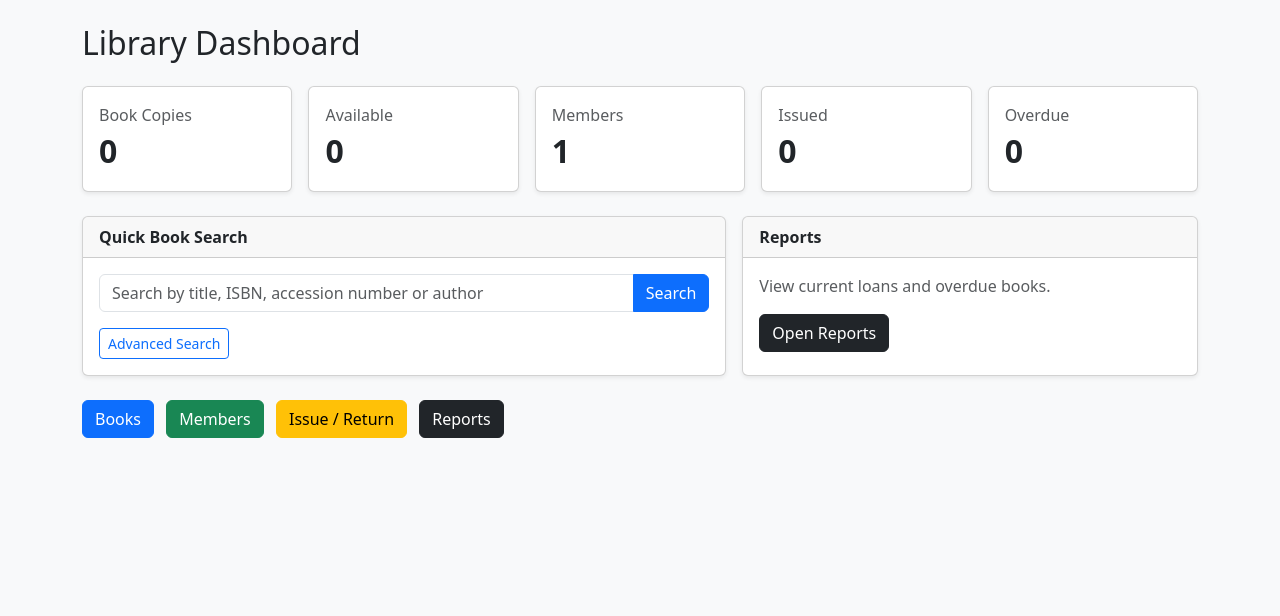
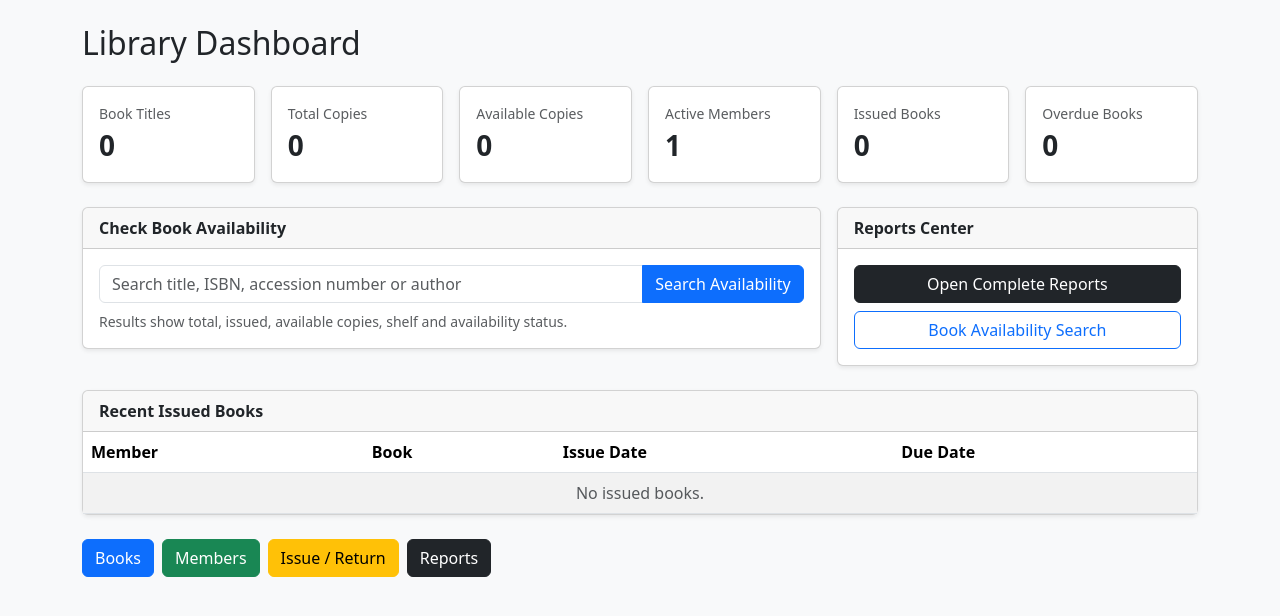
Before and after one commit to stephenphilip1972-pixel/library-management-system, a PHP site: page /dashboard.php in a window 1280 px wide. Shown: the part 56-672 px from the top of the page. Run offline with PHP 8.4, Linux system fonts and the light colour scheme; the visitor is signed in with stand-in values (Sample User, id 1); data that the repository does not hold is empty.

Commit message:
Expand dashboard reports and book availability search

```diff
--- a/dashboard.php
+++ b/dashboard.php
@@ -1,57 +1,11 @@
 <?php
-$pageTitle='Dashboard';
-require __DIR__.'/config/database.php';
-require __DIR__.'/includes/header.php';
-
-$stats=[
- 'Book Copies'=>(int)$pdo->query("SELECT COALESCE(SUM(total_copies),0) FROM books")->fetchColumn(),
- 'Available'=>(int)$pdo->query("SELECT COALESCE(SUM(available_copies),0) FROM books")->fetchColumn(),
- 'Members'=>(int)$pdo->query("SELECT COUNT(*) FROM members WHERE status='active'")->fetchColumn(),
- 'Issued'=>(int)$pdo->query("SELECT COUNT(*) FROM loans WHERE status='issued'")->fetchColumn(),
- 'Overdue'=>(int)$pdo->query("SELECT COUNT(*) FROM loans WHERE status='issued' AND due_date<CURDATE()")->fetchColumn()
-];
-?>
+$pageTitle='Dashboard'; require __DIR__.'/config/database.php'; require __DIR__.'/includes/header.php';
+$stats=['Book Titles'=>(int)$pdo->query("SELECT COUNT(*) FROM books WHERE status='active'")->fetchColumn(),'Total Copies'=>(int)$pdo->query("SELECT COALESCE(SUM(total_copies),0) FROM books WHERE status='active'")->fetchColumn(),'Available Copies'=>(int)$pdo->query("SELECT COALESCE(SUM(available_copies),0) FROM books WHERE status='active'")->fetchColumn(),'Active Members'=>(int)$pdo->query("SELECT COUNT(*) FROM members WHERE status='active'")->fetchColumn(),'Issued Books'=>(int)$pdo->query("SELECT COUNT(*) FROM loans WHERE status='issued'")->fetchColumn(),'Overdue Books'=>(int)$pdo->query("SELECT COUNT(*) FROM loans WHERE status='issued' AND due_date<CURDATE()")->fetchColumn()];
+$recent=$pdo->query("SELECT l.issue_date,l.due_date,b.title,m.member_code,m.name FROM loans l JOIN books b ON b.id=l.book_id JOIN members m ON m.id=l.member_id WHERE l.status='issued' ORDER BY l.issue_date DESC LIMIT 10")->fetchAll(); ?>
 <h2 class="mb-4">Library Dashboard</h2>
-
-<div class="row g-3">
-<?php foreach($stats as $k=>$v): ?>
-<div class="col-md-3 col-lg">
-  <div class="card shadow-sm h-100"><div class="card-body">
-    <div class="text-muted"><?=h($k)?></div><div class="fs-2 fw-bold"><?=$v?></div>
-  </div></div>
-</div>
-<?php endforeach; ?>
-</div>
-
-<div class="row g-3 mt-2">
-  <div class="col-lg-7">
-    <div class="card shadow-sm">
-      <div class="card-header fw-bold">Quick Book Search</div>
-      <div class="card-body">
-        <form action="search.php" method="get" class="input-group">
-          <input class="form-control" name="q" placeholder="Search by title, ISBN, accession number or author" aria-label="Search books">
-          <button class="btn btn-primary" type="submit">Search</button>
-        </form>
-        <div class="mt-3"><a href="search.php" class="btn btn-outline-primary btn-sm">Advanced Search</a></div>
-      </div>
-    </div>
-  </div>
-  <div class="col-lg-5">
-    <div class="card shadow-sm h-100">
-      <div class="card-header fw-bold">Reports</div>
-      <div class="card-body">
-        <p class="text-muted">View current loans and overdue books.</p>
-        <a class="btn btn-dark" href="reports.php">Open Reports</a>
-      </div>
-    </div>
-  </div>
-</div>
-
-<div class="mt-4">
-<a class="btn btn-primary me-2" href="books.php">Books</a>
-<a class="btn btn-success me-2" href="members.php">Members</a>
-<a class="btn btn-warning me-2" href="issue.php">Issue / Return</a>
-<a class="btn btn-dark" href="reports.php">Reports</a>
-</div>
-
+<div class="row g-3"><?php foreach($stats as $k=>$v): ?><div class="col-sm-6 col-lg-2"><div class="card shadow-sm h-100"><div class="card-body"><div class="text-muted small"><?=h($k)?></div><div class="fs-3 fw-bold"><?=$v?></div></div></div></div><?php endforeach; ?></div>
+<div class="row g-3 mt-2"><div class="col-lg-8"><div class="card shadow-sm"><div class="card-header fw-bold">Check Book Availability</div><div class="card-body"><form action="search.php" method="get" class="input-group"><input class="form-control" name="q" placeholder="Search title, ISBN, accession number or author"><button class="btn btn-primary">Search Availability</button></form><p class="text-muted small mt-2 mb-0">Results show total, issued, available copies, shelf and availability status.</p></div></div></div>
+<div class="col-lg-4"><div class="card shadow-sm h-100"><div class="card-header fw-bold">Reports Center</div><div class="card-body d-grid gap-2"><a class="btn btn-dark" href="reports.php">Open Complete Reports</a><a class="btn btn-outline-primary" href="search.php">Book Availability Search</a></div></div></div></div>
+<div class="card shadow-sm mt-4"><div class="card-header fw-bold">Recent Issued Books</div><div class="table-responsive"><table class="table table-striped mb-0"><thead><tr><th>Member</th><th>Book</th><th>Issue Date</th><th>Due Date</th></tr></thead><tbody><?php foreach($recent as $x): ?><tr><td><?=h($x['member_code'].' - '.$x['name'])?></td><td><?=h($x['title'])?></td><td><?=h($x['issue_date'])?></td><td><?=h($x['due_date'])?></td></tr><?php endforeach; ?><?php if(!$recent): ?><tr><td colspan="4" class="text-center text-muted">No issued books.</td></tr><?php endif; ?></tbody></table></div></div>
+<div class="mt-4"><a class="btn btn-primary me-2" href="books.php">Books</a><a class="btn btn-success me-2" href="members.php">Members</a><a class="btn btn-warning me-2" href="issue.php">Issue / Return</a><a class="btn btn-dark" href="reports.php">Reports</a></div>
 <?php require __DIR__.'/includes/footer.php';
```
